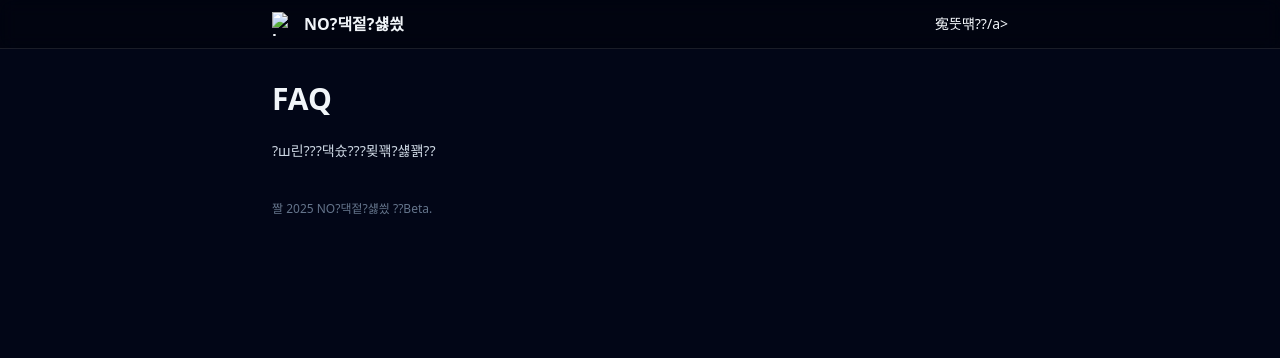
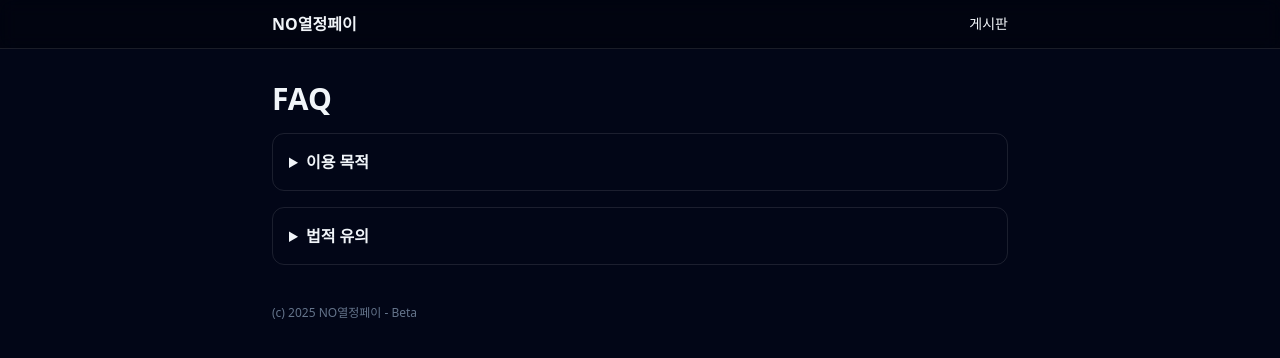
Before and after one commit to ledeuxions/no-, a plain HTML site: page faq.html in a window 1280 px wide. Drawn offline with nearby package versions, Linux system fonts and the light colour scheme.

Commit message:
fix: FAQ UTF-8/텍스트/내비 초안 정리

```diff
--- a/faq.html
+++ b/faq.html
@@ -3,28 +3,27 @@
 <head>
   <meta charset="utf-8" />
   <meta name="viewport" content="width=device-width, initial-scale=1" />
-  <title>FAQ ??NO?댁젙?섏씠</title>
+  <title>FAQ - NO열정페이</title>
   <script src="https://cdn.tailwindcss.com"></script>
-  <link rel="icon" href="/assets/logo.svg" />
 </head>
 <body class="min-h-screen bg-slate-950 text-slate-100">
   <nav class="sticky top-0 z-50 bg-black/30 backdrop-blur border-b border-white/10">
     <div class="max-w-3xl mx-auto px-4 py-3 flex items-center justify-between">
-      <a href="/" class="flex items-center gap-2 font-semibold">
-        <img src="/assets/logo.svg" alt="logo" class="w-6 h-6" />
-        <span>NO?댁젙?섏씠</span>
-      </a>
-      <a href="/board.html" class="text-sm hover:underline">寃뚯떆??/a>
+      <a href="/" class="font-semibold">NO열정페이</a>
+      <a href="/board.html" class="text-sm hover:underline">게시판</a>
     </div>
   </nav>
-
-  <main class="max-w-3xl mx-auto px-4 mt-8 space-y-6">
-    <h1 class="text-2xl md:text-3xl font-bold">FAQ</h1>
-    <p class="text-slate-300">?ш린???댁슜???묒꽦?섏꽭??</p>
+  <main class="max-w-3xl mx-auto px-4 mt-8 space-y-4">
+    <h1 class="text-3xl font-bold">FAQ</h1>
+    <details class="rounded-xl border border-white/10 p-4">
+      <summary class="font-semibold">이용 목적</summary>
+      <p class="mt-2 text-slate-300">현금 외 지분/자원/성과보상 등 대체 보상 조건을 계약으로 명확히 합니다.</p>
+    </details>
+    <details class="rounded-xl border border-white/10 p-4">
+      <summary class="font-semibold">법적 유의</summary>
+      <p class="mt-2 text-slate-300">무급 상시근로 대체는 금지됩니다. 전자서명/증빙 권장. 추후 가이드 제공.</p>
+    </details>
   </main>
-
-  <footer class="max-w-3xl mx-auto w-full px-4 my-10 text-xs text-slate-500">
-    짤 2025 NO?댁젙?섏씠 ??Beta.
-  </footer>
+  <footer class="max-w-3xl mx-auto px-4 my-10 text-xs text-slate-500">(c) 2025 NO열정페이 - Beta</footer>
 </body>
 </html>
```
